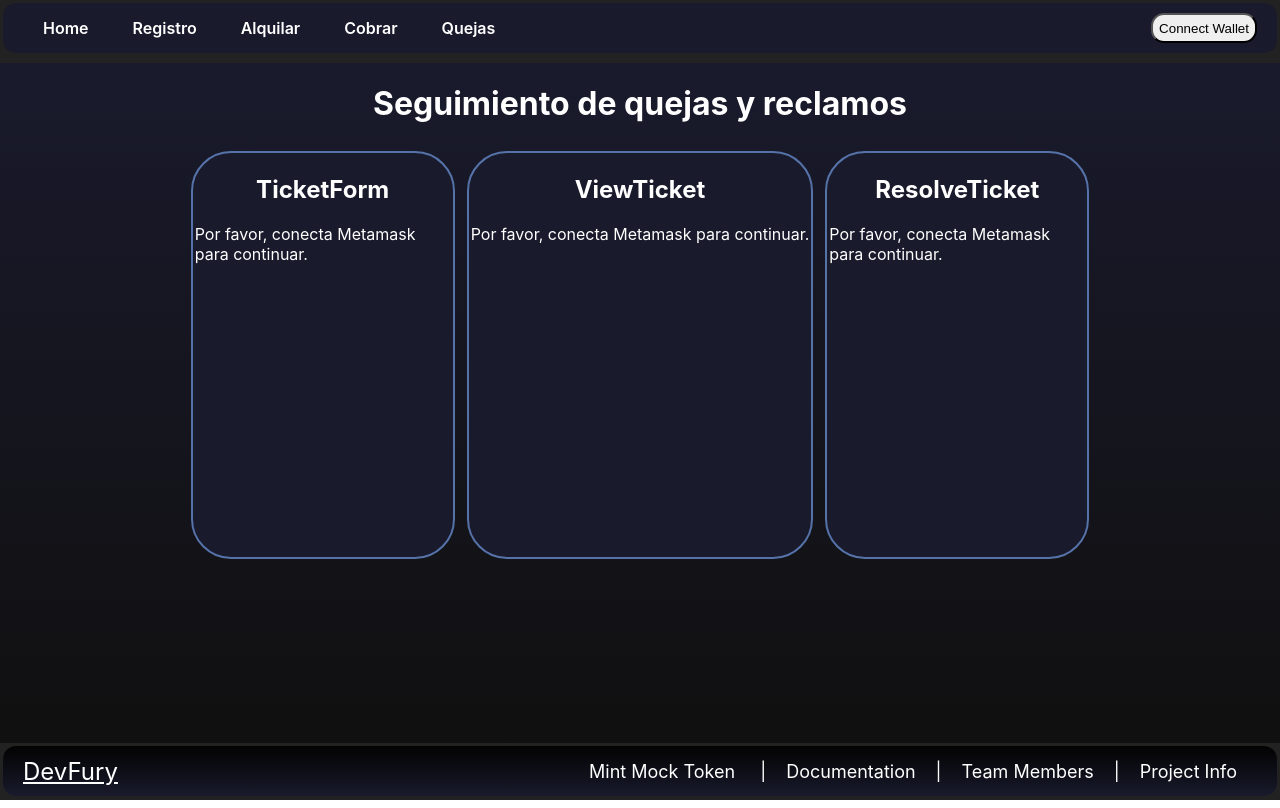
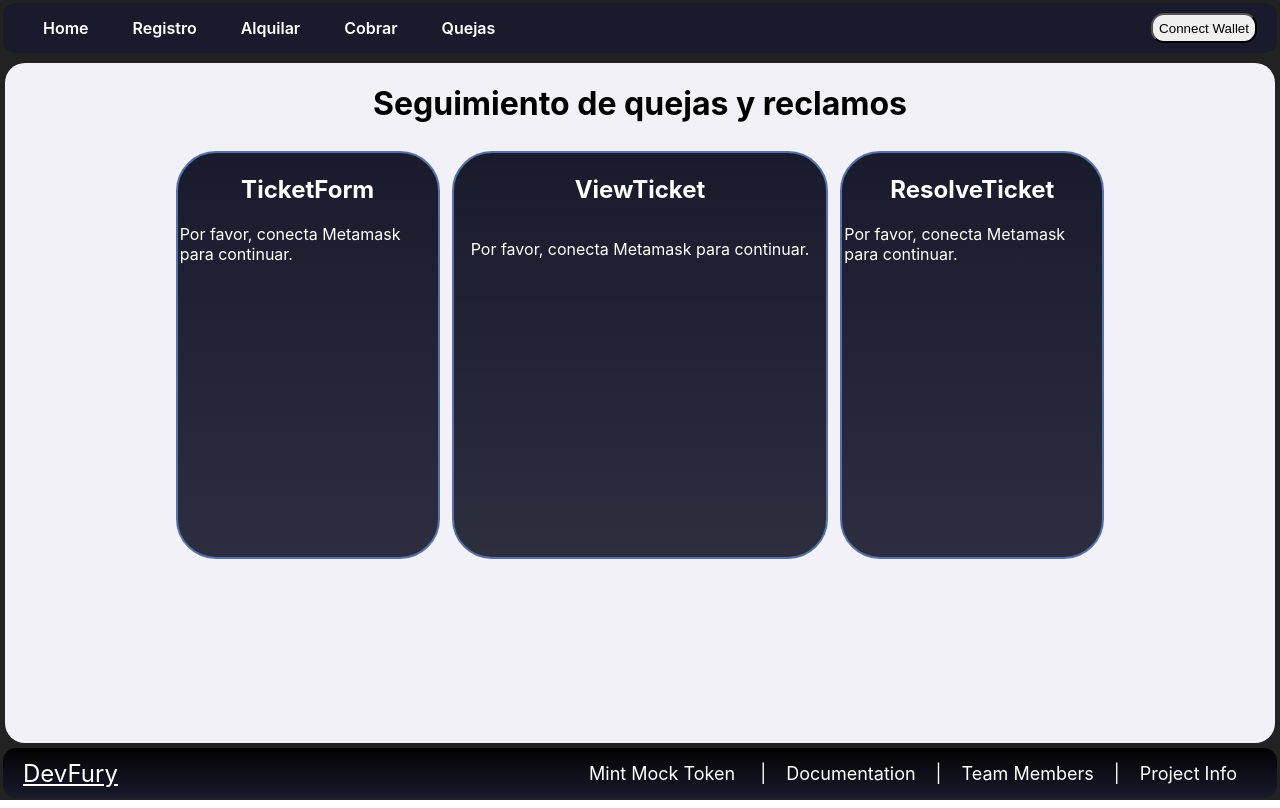
Before and after one commit to LeandroCDN/rent-protocol-front, a React (Create React App) app: page /Quejas in a window 1280 px wide. Built offline with nearby package versions, Linux system fonts and the light colour scheme.

Commit message:
css update to quejas

```diff
--- a/src/pages/Home/Home.css
+++ b/src/pages/Home/Home.css
@@ -2,8 +2,6 @@
     background-color: #191A2C;
     height: 85vh;
   }
-
-
 
   .imagen-titulo {
     margin: 100px 20px 80px 80px;
--- a/src/pages/Quejas/Components/ResolveTicket/ResolveTicket.css
+++ b/src/pages/Quejas/Components/ResolveTicket/ResolveTicket.css
@@ -7,7 +7,7 @@
   height: 50vh;
   margin: 6px;
   padding: 2px;
-  background-color: #191A2C;
+  background-image: linear-gradient(to bottom,#191A2C,#191a2ce8);
   color: #fff;
 }
 
@@ -32,9 +32,13 @@
   border: 1px solid gray;
   border-radius: 3px;
   width: 90%;
-  background-color: #D083DD80;
+  background-color: #ffffff;
   text-align: center;
-  color: #fff;
+  color: black;
+  padding: 6px;
+  border-radius: 15px;
+  width: 80%;
+  height: 30px;
 }
 
 .submit-button-ResolveTicket {
--- a/src/pages/Quejas/Components/TicketForm/TicketForm.css
+++ b/src/pages/Quejas/Components/TicketForm/TicketForm.css
@@ -8,7 +8,7 @@
   height: 50vh;
   margin: 6px;
   padding: 2px;
-  background-color: #191A2C;
+  background-image: linear-gradient(to bottom,#191A2C,#191a2ce8);
   color: #fff;
 }
 
@@ -31,10 +31,13 @@
   padding: 5px;
   border: 1px solid gray;
   border-radius: 3px;
-  width: 90%;
-  background-color: #D083DD80;
+  background-color: #ffffff;
   text-align: center;
-  color: #fff;
+  color: black;
+  padding: 6px;
+  border-radius: 15px;
+  width: 80%;
+  height: 30px;
 }
 
 .submit-button-ticketform {
--- a/src/pages/Quejas/Components/ViewTikect/ViewTicket.css
+++ b/src/pages/Quejas/Components/ViewTikect/ViewTicket.css
@@ -4,11 +4,10 @@
   flex-direction: column;
   border: 2px solid #5673A9;
   border-radius: 40px;
-  height: 50vh;
+  min-height: 50vh;
   margin: 2px;
   padding: 2px;
-  background-color: #191A2C;
-  color: #fff;
+  background-image: linear-gradient(to bottom,#191A2C,#191a2ce8);  color: #fff;
   margin: 6px;
   padding: 2px;
 }
@@ -19,12 +18,14 @@
   align-items: center;
   flex-direction: column;
   justify-content: center;
+  padding: 15px;
 }
 
 .form-ViewTicket{
   display: flex;
   align-items: center;
   flex-direction: column;
+  width: 100%;
 }
 
 .input-label-ViewTicket {
@@ -36,10 +37,12 @@
   padding: 5px;
   border: 1px solid gray;
   border-radius: 3px;
-  width: 90%;
-  background-color: #D083DD80;
   text-align: center;
-  color: #fff;
+  color: black;
+  padding: 6px;
+  border-radius: 15px;
+  width: 80%;
+  height: 30px;
 }
 
 .submit-button-ViewTicket {
--- a/src/pages/Quejas/quejas.css
+++ b/src/pages/Quejas/quejas.css
@@ -3,8 +3,10 @@
   align-items: center;
   flex-direction: column;
   height: 85vh;
-  /* background-color: #191A2C; */
-  background-image: linear-gradient(to top, #00000086, #191A2C);
+  background-color: #f1f1f7;
+  border-radius: 20px;
+  margin: 5px;
+  color: black;
 }
 
 .quejasforms{
--- a/src/pages/Registro/Components/Form/index.js
+++ b/src/pages/Registro/Components/Form/index.js
@@ -120,7 +120,7 @@ function Form() {
                 <label htmlFor="MaxTimeToRent">Cantidad maxima de meses:</label>
                 <input className='registroInputs' type="text" id="MaxTimeToRent" name="MaxTimeToRent" value={MaxTimeToRent} onChange={handleMaxTimeToRentChange} />
               </div>
-              <button className="buttonRegister" type="button" onClick={register}>
+              <button classNgiame="buttonRegister" type="button" onClick={register}>
                 Registrar
               </button>
             </form>
```
